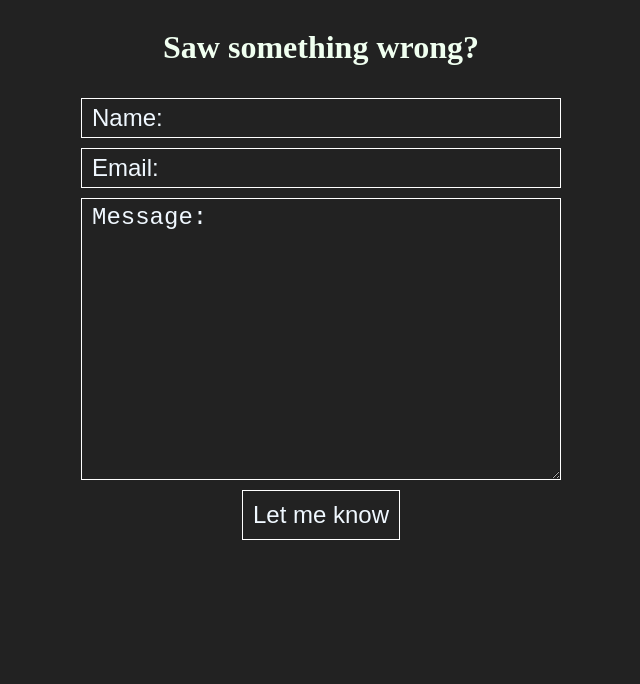
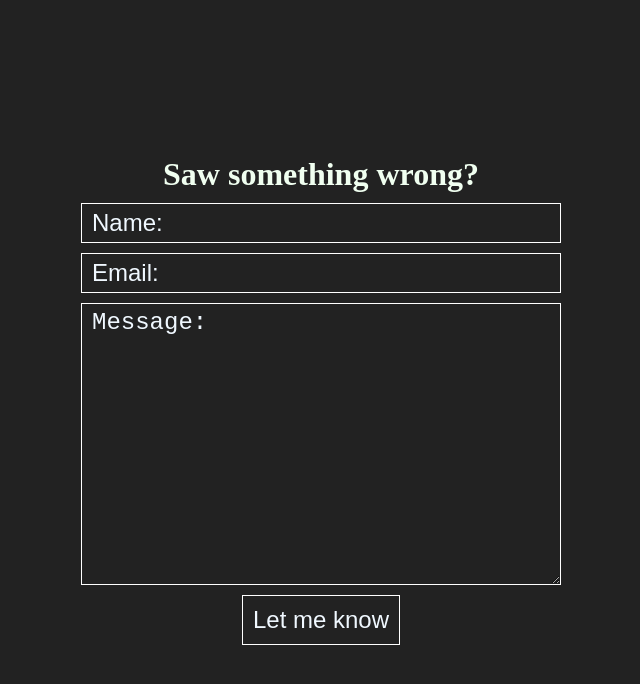
Before and after one commit to krushilnaik/INF-250, a plain HTML site: page final/contact.html in a window 1280 px wide. Shown: the whole page, without its empty margins (319-959 px from the left). Drawn offline with Linux system fonts and the light colour scheme.

Commit message:
Styling tweaks

```diff
--- a/final/contact.html
+++ b/final/contact.html
@@ -7,6 +7,12 @@
     <title>One Piece | Contact</title>
 
     <style>
+      * {
+        margin: 0;
+        padding: 0;
+        box-sizing: border-box;
+      }
+
       input,
       textarea {
         background-color: transparent;
@@ -22,7 +28,15 @@
       }
     </style>
   </head>
-  <body style="background-color: #222">
+  <body
+    style="
+      background-color: #222;
+      width: 100vw;
+      height: 100vh;
+      display: grid;
+      place-content: center;
+    "
+  >
     <form
       action=""
       style="
```
